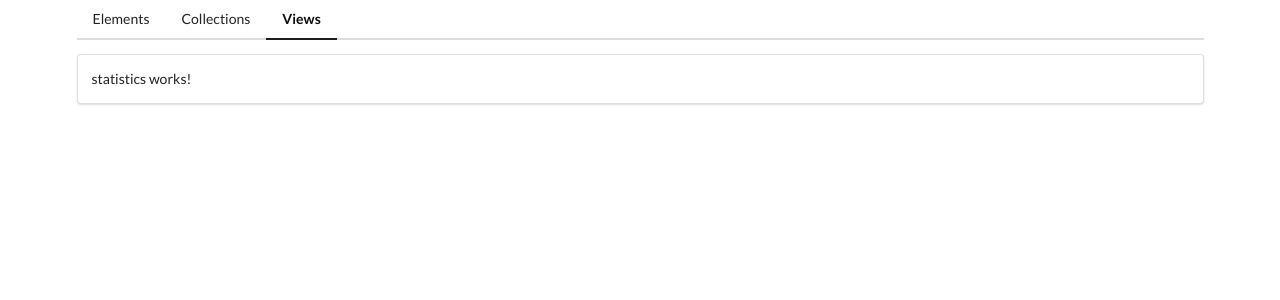
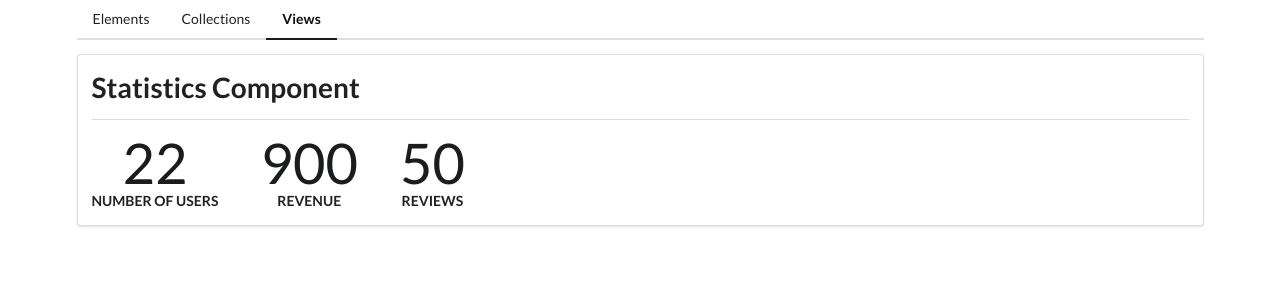
Before and after one commit to DmitryPolyakov1985/routing_and_modules_angular, an Angular app: page /views in a window 1280 px wide. Shown: the top 300 px of the page. Built offline with nearby package versions, Linux system fonts and the light colour scheme.

Commit message:
statistics component displayed

```diff
--- a/src/app/views/statistics/statistics.component.html
+++ b/src/app/views/statistics/statistics.component.html
@@ -1 +1,11 @@
-<p>statistics works!</p>
+<app-divider>Statistics Component</app-divider>
+<div class="ui statistics">
+  <div *ngFor="let stat of data" class="statistic">
+    <div class="value">
+      {{ stat.value }}
+    </div>
+    <div class="label">
+      {{ stat.label }}
+    </div>
+  </div>
+</div>
--- a/src/app/views/views-home/views-home.component.html
+++ b/src/app/views/views-home/views-home.component.html
@@ -1 +1 @@
-<app-statistics></app-statistics>
+<app-statistics [data]="stats"></app-statistics>
--- a/src/app/views/views-home/views-home.component.ts
+++ b/src/app/views/views-home/views-home.component.ts
@@ -3,13 +3,25 @@ import { Component, OnInit } from '@angular/core';
 @Component({
   selector: 'app-views-home',
   templateUrl: './views-home.component.html',
-  styleUrls: ['./views-home.component.css']
+  styleUrls: ['./views-home.component.css'],
 })
 export class ViewsHomeComponent implements OnInit {
+  stats = [
+    {
+      value: 22,
+      label: 'Number of users',
+    },
+    {
+      value: 900,
+      label: 'Revenue',
+    },
+    {
+      value: 50,
+      label: 'Reviews',
+    },
+  ];
 
-  constructor() { }
+  constructor() {}
 
-  ngOnInit(): void {
-  }
-
+  ngOnInit(): void {}
 }
```
Also changed, not shown: src/app/views/statistics/statistics.component.ts (+5 -6 lines), src/app/views/views.module.ts (+4 -10 lines).
